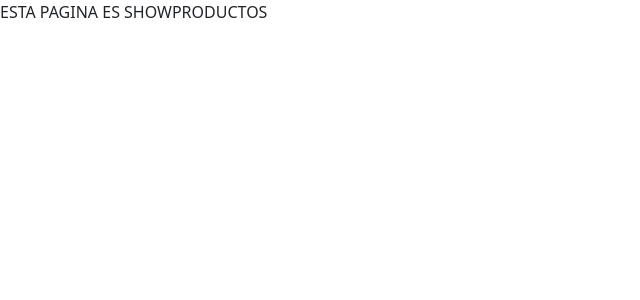
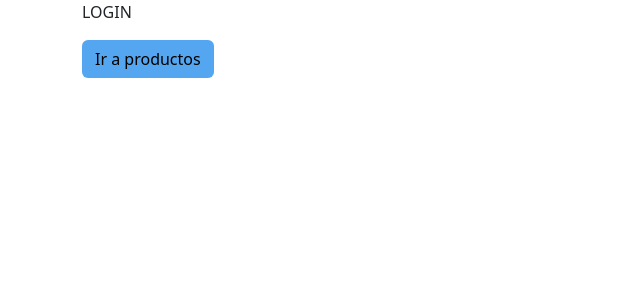
Before and after one commit to ikergalcas/ElRastro, a React (Create React App) app in the folder frontend/: page / in a window 1280 px wide. Shown: the top 300 px of the page, without its empty margins (0-640 px from the left). Built offline with nearby package versions, Linux system fonts and the light colour scheme.

Commit message:
cositass login

```diff
--- a/frontend/package.json
+++ b/frontend/package.json
@@ -6,10 +6,12 @@
     "@testing-library/jest-dom": "^5.17.0",
     "@testing-library/react": "^13.4.0",
     "@testing-library/user-event": "^13.5.0",
+    "bootstrap": "^5.3.2",
     "react": "^18.2.0",
     "react-dom": "^18.2.0",
     "react-router-dom": "^6.20.0",
     "react-scripts": "5.0.1",
+    "scripts": "^0.1.0",
     "web-vitals": "^2.1.4"
   },
   "scripts": {
--- a/frontend/src/App.css
+++ b/frontend/src/App.css
@@ -36,3 +36,9 @@
     transform: rotate(360deg);
   }
 }
+
+
+.primario {
+  background-color: #54A6F0 !important;
+  color: black !important
+}
--- a/frontend/src/App.js
+++ b/frontend/src/App.js
@@ -3,14 +3,16 @@ import './App.css';
 import { BrowserRouter, Route, Routes } from "react-router-dom"
 
 import Productos from "./productos/ShowProductos.js"
-
-
+import Login from "./login/Login.js"
+import DetallesProducto from "./productos/ShowDetallesProducto.js"
 
 function App() {
   return (
       <BrowserRouter>
         <Routes>
-          <Route path="/" element={<Productos/>}/>
+          <Route path="/" element={<Login/>}/>
+          <Route path="/productos" element={<Productos/>}/>
+          <Route path="/detallesProducto" element={<DetallesProducto/>}/>
         </Routes>
       </BrowserRouter>
   );
--- /dev/null
+++ b/frontend/src/login/Login.js
@@ -0,0 +1,15 @@
+
+import {useState, useEffect} from 'react'
+import { Link} from 'react-router-dom'
+
+const CompLogin = () => {
+
+    return (
+        <div className="container">
+            <p>LOGIN</p>
+            <Link to={"/productos"} className='btn primario'>Ir a productos</Link>
+        </div>
+    )
+}
+
+export default CompLogin
--- /dev/null
+++ b/frontend/src/productos/ShowDetallesProducto.js
@@ -0,0 +1,13 @@
+
+
+const CompShowDetallesProducto = () => {
+
+
+    return (
+        <div>
+            <p>Detalles producto</p>
+        </div>
+    )
+}
+
+export default CompShowDetallesProducto
```
Also changed, not shown: 2 other files (tests, documents, lock files or other folders).
